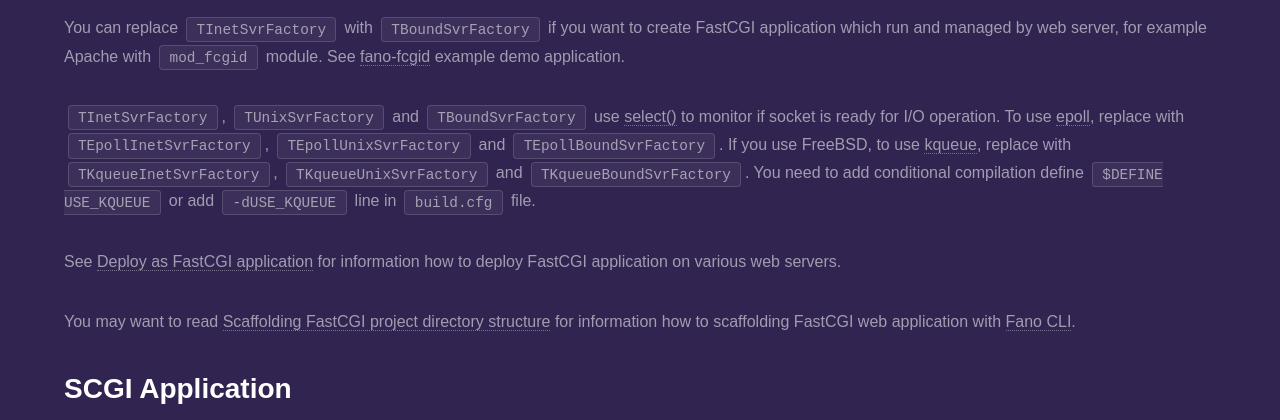
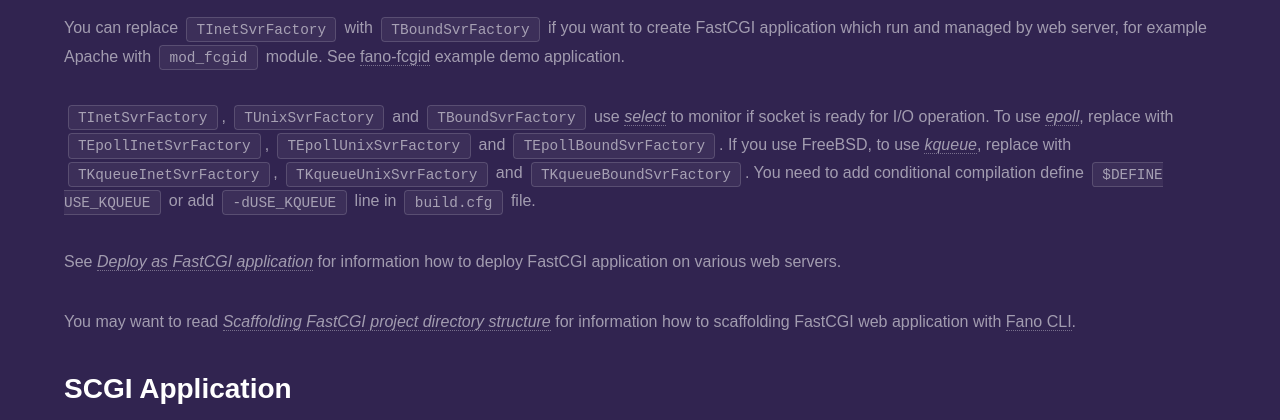
Before and after one commit to fanoframework/fanoframework.github.io, a Jekyll site: the page built from working-with-application/index.md, in a window 1280 px wide and 900 px high, scrolled down 4647 px. Shown: the part 152-572 px from the top of the window. Built offline with Jekyll 4.4.1, drawn with Linux system fonts in a browser that asks for light colours; our own code applies the rules of GitHub Pages for plain Markdown files.

Commit message:
Emphasize text

```diff
--- a/working-with-application/index.md
+++ b/working-with-application/index.md
@@ -170,12 +170,12 @@ You can replace `TInetSvrFactory` with `TUnixSvrFactory` class if you want to us
 You can replace `TInetSvrFactory` with `TBoundSvrFactory` if you want to create FastCGI application which run and managed by web server, for example Apache with `mod_fcgid` module. See
 [fano-fcgid](https://github.com/fanoframework/fano-fcgid) example demo application.
 
-`TInetSvrFactory`, `TUnixSvrFactory` and `TBoundSvrFactory` use [select()](http://man7.org/linux/man-pages/man2/select.2.html) to monitor if socket is ready for I/O operation. To use [epoll](http://man7.org/linux/man-pages/man7/epoll.7.html), replace with `TEpollInetSvrFactory`, `TEpollUnixSvrFactory` and `TEpollBoundSvrFactory`. If you use FreeBSD, to use [kqueue](https://www.freebsd.org/cgi/man.cgi?kqueue), replace with `TKqueueInetSvrFactory`, `TKqueueUnixSvrFactory` and `TKqueueBoundSvrFactory`. You need to add conditional compilation define `$DEFINE USE_KQUEUE` or add `-dUSE_KQUEUE` line in `build.cfg` file.
+`TInetSvrFactory`, `TUnixSvrFactory` and `TBoundSvrFactory` use [*select*](http://man7.org/linux/man-pages/man2/select.2.html) to monitor if socket is ready for I/O operation. To use [*epoll*](http://man7.org/linux/man-pages/man7/epoll.7.html), replace with `TEpollInetSvrFactory`, `TEpollUnixSvrFactory` and `TEpollBoundSvrFactory`. If you use FreeBSD, to use [*kqueue*](https://www.freebsd.org/cgi/man.cgi?kqueue), replace with `TKqueueInetSvrFactory`, `TKqueueUnixSvrFactory` and `TKqueueBoundSvrFactory`. You need to add conditional compilation define `$DEFINE USE_KQUEUE` or add `-dUSE_KQUEUE` line in `build.cfg` file.
 
-See [Deploy as FastCGI application](/deployment/fastcgi) for information how to
+See [*Deploy as FastCGI application*](/deployment/fastcgi) for information how to
 deploy FastCGI application on various web servers.
 
-You may want to read [Scaffolding FastCGI project directory structure](/scaffolding-with-fano-cli/creating-project#scaffolding-fastcgi-project) for information how to scaffolding FastCGI web application with [Fano CLI](https://github.com/fanoframework/fano-cli).
+You may want to read [*Scaffolding FastCGI project directory structure*](/scaffolding-with-fano-cli/creating-project#scaffolding-fastcgi-project) for information how to scaffolding FastCGI web application with [Fano CLI](https://github.com/fanoframework/fano-cli).
 
 ## SCGI Application
 
```
